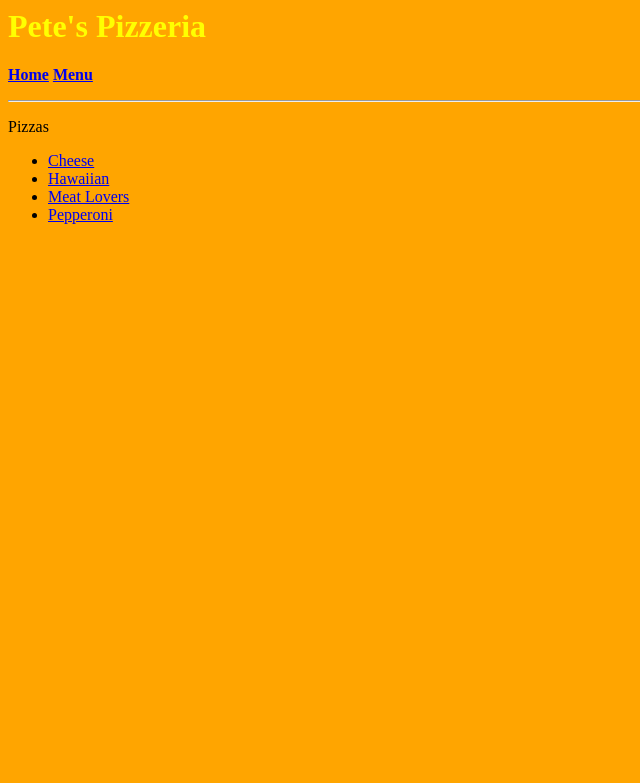
After one commit to Drauoner/Pizzeria, a Django app: page /menu in a window 1280 px wide. The commit adds this page. Shown: the top 783 px of the page, without its empty margins (0-640 px from the left). Run offline with Django 3.2, Linux system fonts and the light colour scheme; data comes from the database, SQL or seed files in the repository; both versions use the stored data as it was after the commit.

Commit message:
commit_3_menu_fix

```diff
--- a/Pizzeria/urls.py
+++ b/Pizzeria/urls.py
@@ -18,5 +18,5 @@ from django.urls import path, include
 
 urlpatterns = [
     path('admin/', admin.site.urls),
-  #  path("", include("pizzas.urls")),
+    path("", include("pizzas.urls")),
 ]
--- a/pizzas/models.py
+++ b/pizzas/models.py
@@ -11,8 +11,9 @@ class Pizza(models.Model):
 
 
 class Topping(models.Model):
+    pizza = models.ForeignKey(Pizza, on_delete=models.CASCADE)
     name = models.CharField(max_length=50)
-    pizza = models.ForeignKey(Pizza, on_delete=models.CASCADE)
+
 
 
     class Meta:
--- /dev/null
+++ b/pizzas/templates/pizzas/base.html
@@ -0,0 +1,17 @@
+<h1 style="color:yellow;">Pete's Pizzeria</h1>
+
+<body style="background-color:orange;">
+
+    <p>
+        <b>
+            <a href="{% url 'pizzas:homepage' %}">Home</a>
+            <a href="{% url 'pizzas:menu' %}">Menu</a>
+        </b>
+    </p>
+
+
+    <hr>
+
+    {% block content %}
+
+    {% endblock content %}
--- a/pizzas/templates/pizzas/homepage.html
+++ b/pizzas/templates/pizzas/homepage.html
@@ -4,6 +4,7 @@
 
     <p>
         <b>
+            <a href="{% url 'pizzas:homepage' %}">Home</a>
             <a href="{% url 'pizzas:menu' %}">Menu</a>
         </b>
     </p>
--- a/pizzas/templates/pizzas/menu.html
+++ b/pizzas/templates/pizzas/menu.html
@@ -0,0 +1,18 @@
+{% extends "pizzas/base.html" %}
+
+{% block content %}
+
+<p> Pizzas</p>
+
+<ul>
+    {% for pizza in pizzas %}
+    <li>
+        <a href="{% url 'pizzas:pizza' pizza.id %}">{{pizza}}</a>
+    </li>
+    {% empty %}
+    <li> No pizzas are available. :(</li>
+    {% endfor %}
+</ul>
+
+
+{% endblock content %}
--- a/pizzas/urls.py
+++ b/pizzas/urls.py
@@ -11,7 +11,7 @@ urlpatterns = [
 
     path("", views.homepage, name="homepage"),
     path("menu", views.menu, name="menu"),
-    #path("topics/<int:topic_id>/", views.topic, name="topic"),
+    path("pizzas/<int:pizza_id>/", views.pizza, name="pizza"),
     #path("new_topic/", views.new_topic, name="new_topic"),
     #path("new_entry/<int:topic_id>/", views.new_entry, name="new_entry"),
     #path("edit_entry/<int:entry_id>/", views.edit_entry, name="edit_entry"),
--- a/pizzas/views.py
+++ b/pizzas/views.py
@@ -1,6 +1,5 @@
 from django.shortcuts import render, redirect
 from .models import Pizza, Topping
-from .forms import TopicForm, EntryForm
 from django.contrib.auth.decorators import login_required
 from django.http import Http404
 # Create your views here.
@@ -11,12 +10,17 @@ def homepage(request):
     return render(request, "pizzas/homepage.html")
 
 def menu(request):
-    return render(request, "pizzas/menu.html")
+    pizzas = Pizza.objects.all()
+    context = {"pizzas":pizzas}
+    return render(request, "pizzas/menu.html", context)
 
-def pizza(request):
-    pizza = Pizza.objects
+def pizza(request, pizza_id):
+    pizza = Pizza.objects.get(id=pizza_id)
     context = {"pizza":pizza}
-    return render(request, "pizzas/menu.html")
+    return render(request, "pizzas/pizza.html", context)
 
+'''
 def topping(request, pizza_id):
     topping = Topping.objects.get(id=pizza_id)
+    return render(request, "pizzas/menu.html")
+'''
```
Also changed, not shown: pizzas/templates/pizzas/pizza.html (added, +19 -0 lines), db.sqlite3, pizzas/migrations/0002_auto_20210501_0026.py (added).
